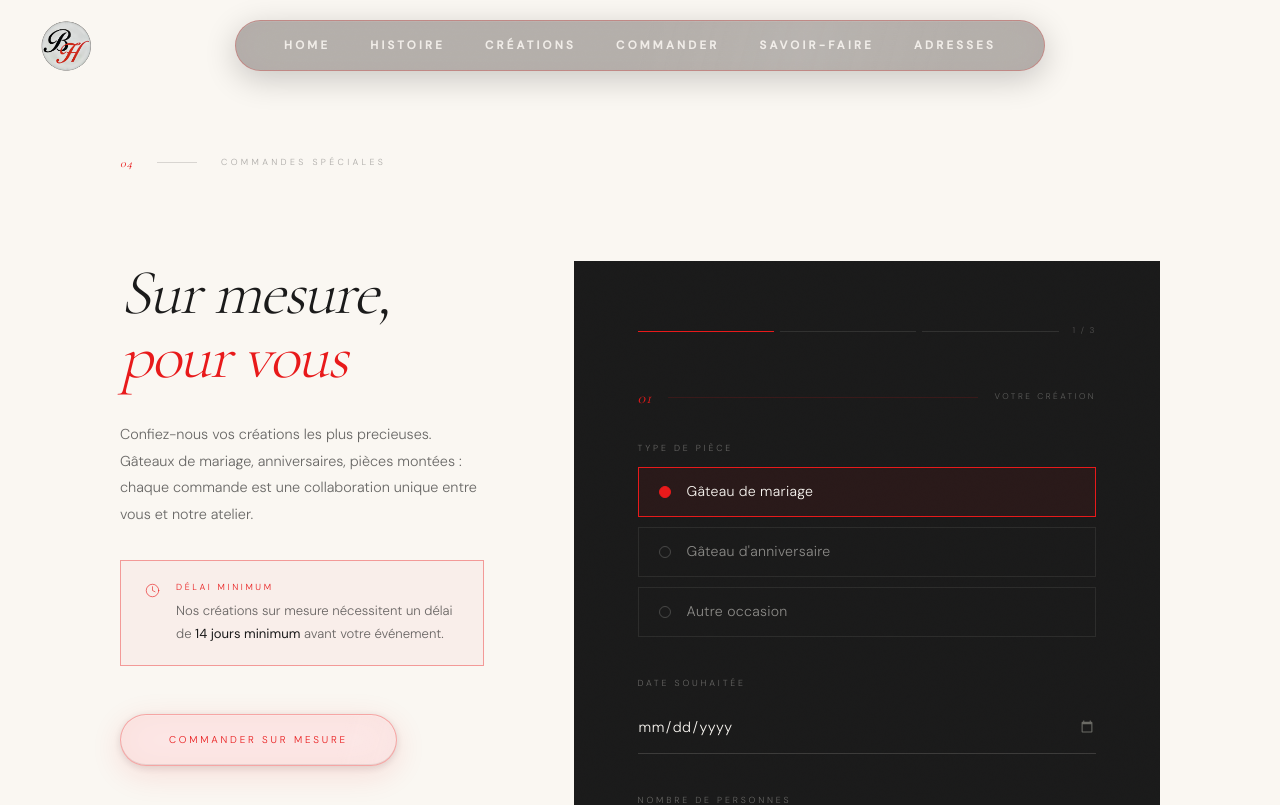
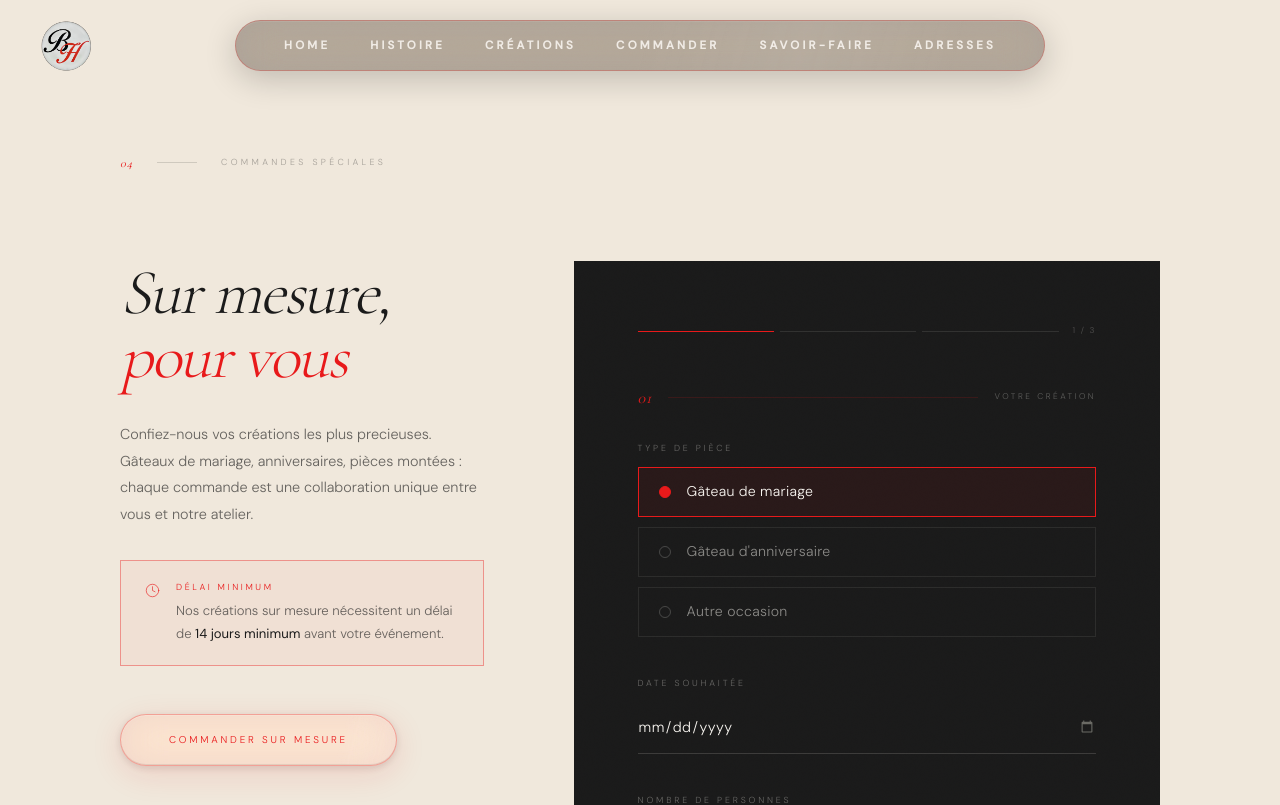
Before and after one commit to Wissko/baraka-boulangerie-v2, a Next.js app: page /commandes in a window 1280 px wide. Shown: the top 805 px of the page. Built offline with nearby package versions, Linux system fonts and the light colour scheme.

Commit message:
fix: deeper cream (#F0E8DC) on all light backgrounds, no more white-ish pages

```diff
--- a/src/app/globals.css
+++ b/src/app/globals.css
@@ -10,8 +10,8 @@
   --ink: #1A1A1A;
   --ink-soft: rgba(26, 26, 26, 0.65);
   --ink-muted: rgba(26, 26, 26, 0.35);
-  --cream: #FAF7F2;
-  --cream-dark: #F2EDE4;
+  --cream: #F0E8DC;
+  --cream-dark: #E8DFCF;
   --dark-bg: #2D1F1A;
   --dark-card: rgba(26, 26, 26, 0.6);
 
--- a/src/components/sections/CommandesSpeciales.tsx
+++ b/src/components/sections/CommandesSpeciales.tsx
@@ -141,7 +141,7 @@ export default function CommandesSpeciales() {
     <section
       id="commandes"
       style={{
-        background: "#FAF7F2",
+        background: "var(--cream)",
         padding: "clamp(5rem, 12vw, 10rem) 0",
         paddingTop: "clamp(7rem, 12vw, 10rem)",
         overflow: "hidden",
--- a/src/components/sections/Histoire.tsx
+++ b/src/components/sections/Histoire.tsx
@@ -61,7 +61,7 @@ export default function Histoire() {
     <section
       id="histoire"
       ref={sectionRef}
-      style={{ background: "#F2EDE6", padding: "clamp(5rem, 12vw, 10rem) 0", paddingTop: "clamp(7rem, 12vw, 10rem)", overflow: "hidden" }}
+      style={{ background: "var(--cream)", padding: "clamp(5rem, 12vw, 10rem) 0", paddingTop: "clamp(7rem, 12vw, 10rem)", overflow: "hidden" }}
     >
       {/* ── Section label + border scroll ── */}
       <div
```
